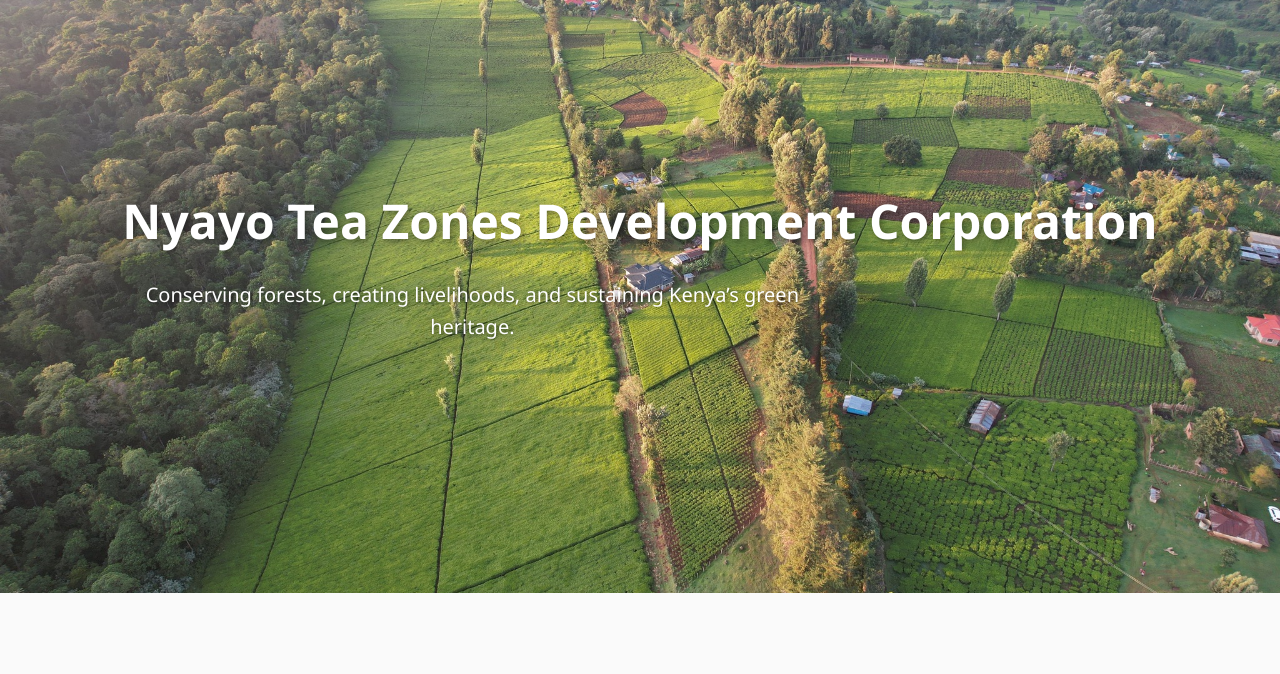
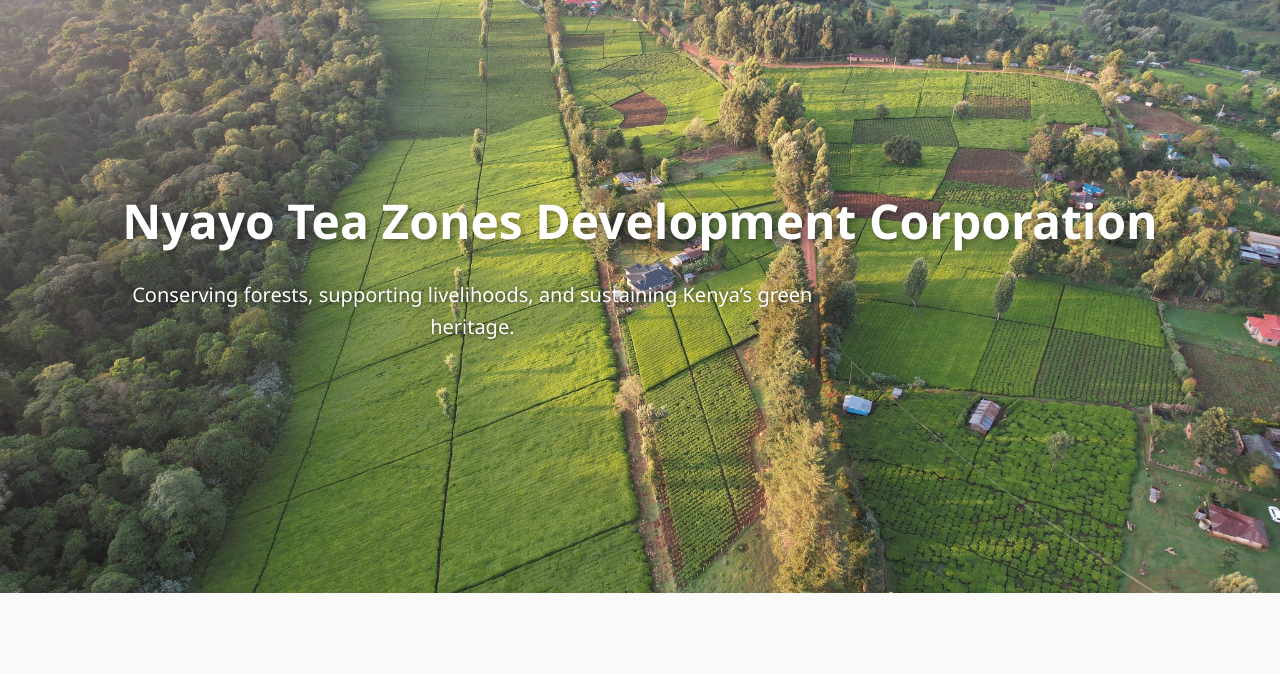
Before and after one commit to Yung-Leon/nyayotea, a plain HTML site: page index.html in a window 1280 px wide. Shown: the part 87-761 px from the top of the page. Drawn offline with Linux system fonts and the light colour scheme.

Commit message:
Update index.html

```diff
--- a/index.html
+++ b/index.html
@@ -27,7 +27,7 @@
   <section id="showcase">
     <div class="container">
       <h1>Nyayo Tea Zones Development Corporation</h1>
-      <p>Conserving forests, creating livelihoods, and sustaining Kenya’s green heritage.</p>
+      <p>Conserving forests, supporting livelihoods, and sustaining Kenya’s green heritage.</p>
     </div>
   </section>
 
```
